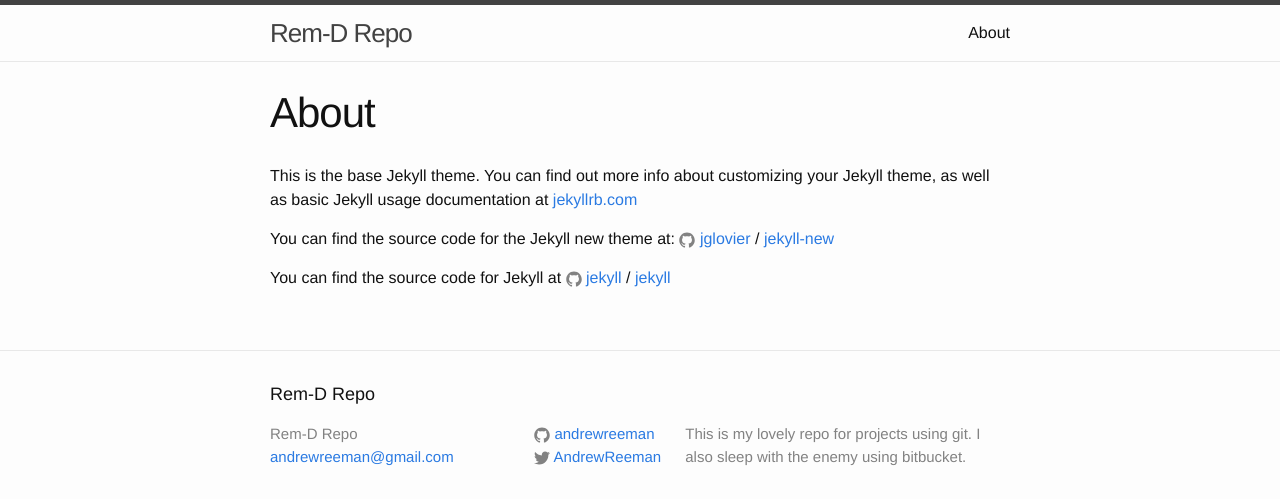
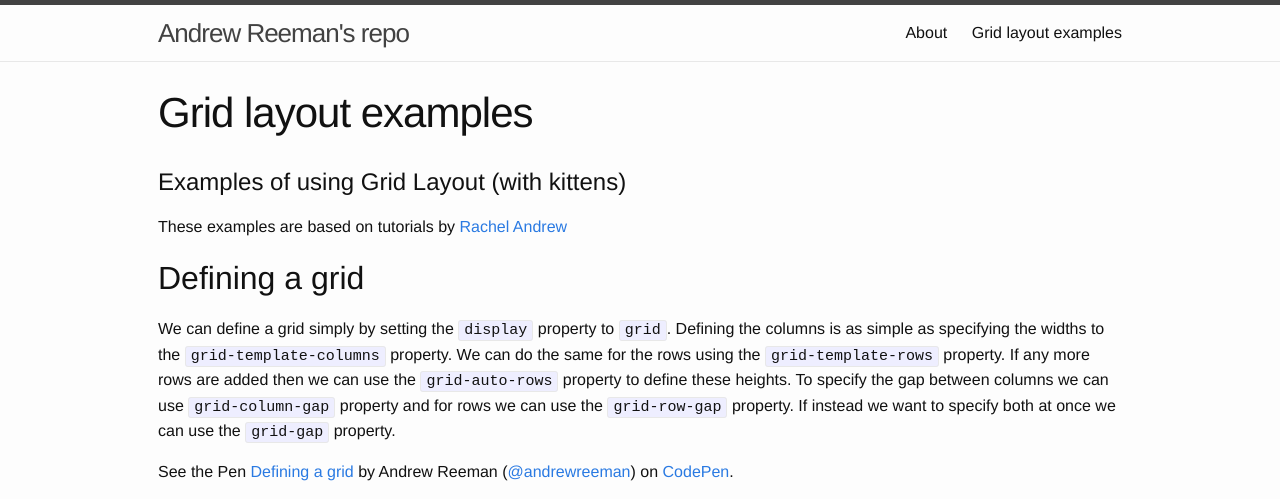
Before and after one commit to andrewreeman/andrewreeman.github.io, a Jekyll site: the page built from grid.md, in a window 1280 px wide. Shown: the top 499 px of the page. Built offline with Jekyll 4.4.1, drawn with Linux system fonts in a browser that asks for light colours; some of the changed text lies outside the part shown; grey boxes are pictures that could not be loaded.

Commit message:
with grid examples

```diff
--- a/_config.yml
+++ b/_config.yml
@@ -6,10 +6,10 @@
 # 'jekyll serve'. If you change this file, please restart the server process.
 
 # Site settings
-title: Rem-D Repo
+title: Andrew Reeman's repo
 email: andrewreeman@gmail.com
 description: > # this means to ignore newlines until "baseurl:"
-  This is my lovely repo for projects using git. I also sleep with the enemy using bitbucket.
+  Software development showcase and blog
 baseurl: "" # the subpath of your site, e.g. /blog
 url: "http://andrewreeman.com" # the base hostname & protocol for your site
 twitter_username: AndrewReeman
--- a/css/main.scss
+++ b/css/main.scss
@@ -23,7 +23,7 @@ $grey-color-light: lighten($grey-color, 40%);
 $grey-color-dark:  darken($grey-color, 25%);
 
 // Width of the content area
-$content-width:    800px;
+$content-width:    80%;//800px;
 
 $on-palm:          600px;
 $on-laptop:        800px;
--- /dev/null
+++ b/grid.md
@@ -0,0 +1,42 @@
+---
+layout: page
+title: Grid layout examples
+permalink: /about/
+---
+
+
+<h1>Examples of using Grid Layout (with kittens)</h1>
+<p>These examples are based on tutorials by <a href="https://gridbyexample.com/">Rachel Andrew</a></p>
+<section id="section-1">
+<h2>Defining a grid</h2>
+        <p>
+            We can define a grid simply by setting the <code>display</code> property to <code>grid</code>.
+            Defining the columns is as simple as specifying the widths to the <code>grid-template-columns</code> property.
+            We can do the same for the rows using the <code>grid-template-rows</code> property.
+            If any more rows are added then we can use the <code>grid-auto-rows</code> property to define these heights.
+            To specify the gap between columns we can use <code>grid-column-gap</code> property and for rows we can use the <code>grid-row-gap</code> property.
+            If instead we want to specify both at once we can use the <code>grid-gap</code> property.
+        </p>
+
+<p data-height="500" data-theme-id="0" data-slug-hash="rqwvmM" data-default-tab="css,result" data-user="andrewreeman" data-pen-title="Defining a grid" data-preview="true" class="codepen">See the Pen <a href="https://codepen.io/andrewreeman/pen/rqwvmM/">Defining a grid</a> by Andrew Reeman (<a href="https://codepen.io/andrewreeman">@andrewreeman</a>) on <a href="https://codepen.io">CodePen</a>.</p>
+        <script async src="https://static.codepen.io/assets/embed/ei.js"></script>
+    </section>
+
+<section id="section-2">
+    <h2>Using the fr unit</h2>
+    <p>
+        A problem with the above example is that the columns stay at given fixed pixel size regardless of how large the screen is. We can use the <code>fr</code> unit to address this.
+        The fr unit stands for <em>fractional</em> and represents a fraction of the available space in the grid.
+        If we replaced the <code>grid-template-columns</code> with <code>1fr 1fr 1fr</code> then each of the three columns will take an equal amount of space.
+        Notice that this time the layout is more responsive. We can view this on different widths and it takes this into account.
+        If we wanted the first column to be larger then we could use something like <code>2fr 1fr 1fr</code>.
+        We can also mix fr units and standard units so times when we need to display a particular column as a fixed size. For example: <code>1fr 100px 1fr</code>
+    </p>
+
+<p data-height="500" data-theme-id="0" data-slug-hash="oawdQM" data-default-tab="css,result" data-user="andrewreeman" data-pen-title="The fr unit" data-preview="true" class="codepen">See the Pen <a href="https://codepen.io/andrewreeman/pen/oawdQM/">The fr unit</a> by Andrew Reeman (<a href="https://codepen.io/andrewreeman">@andrewreeman</a>) on <a href="https://codepen.io">CodePen</a>.</p>
+<script async src="https://static.codepen.io/assets/embed/ei.js"></script>
+
+
+
+
+</section>
```
Also changed, not shown: Gemfile.lock (added), 1 other file.
